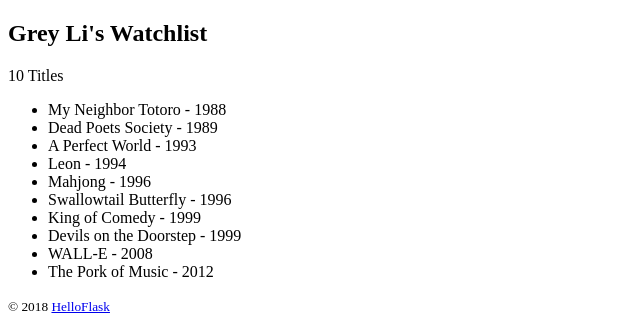
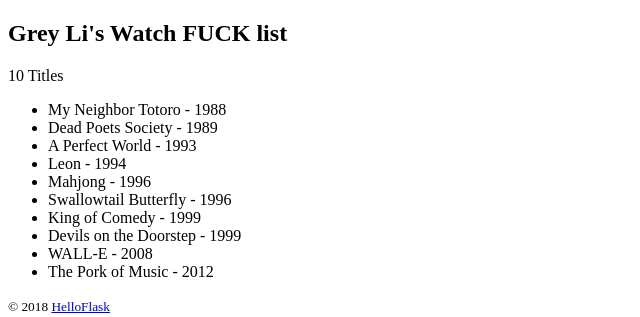
Before and after one commit to JeremyLau333/watchlist, a Flask app: page / in a window 1280 px wide. Shown: the top 317 px of the page, without its empty margins (0-640 px from the left). Run offline with Flask 2, Linux system fonts and the light colour scheme.

Commit message:
THIS IS A TEST FORM ANOTHEOR COMPUTER

```diff
--- a/templates/index.html
+++ b/templates/index.html
@@ -5,7 +5,7 @@
     <title>{{ name }}'s Watchlist</title>
 </head>
 <body>
-    <h2>{{ name }}'s Watchlist</h2>
+    <h2>{{ name }}'s Watch FUCK list</h2>
     {# 使用 length 过滤器获取 movies 变量的长度 #}
     <p>{{ movies|length }} Titles</p>
     <ul>
```
